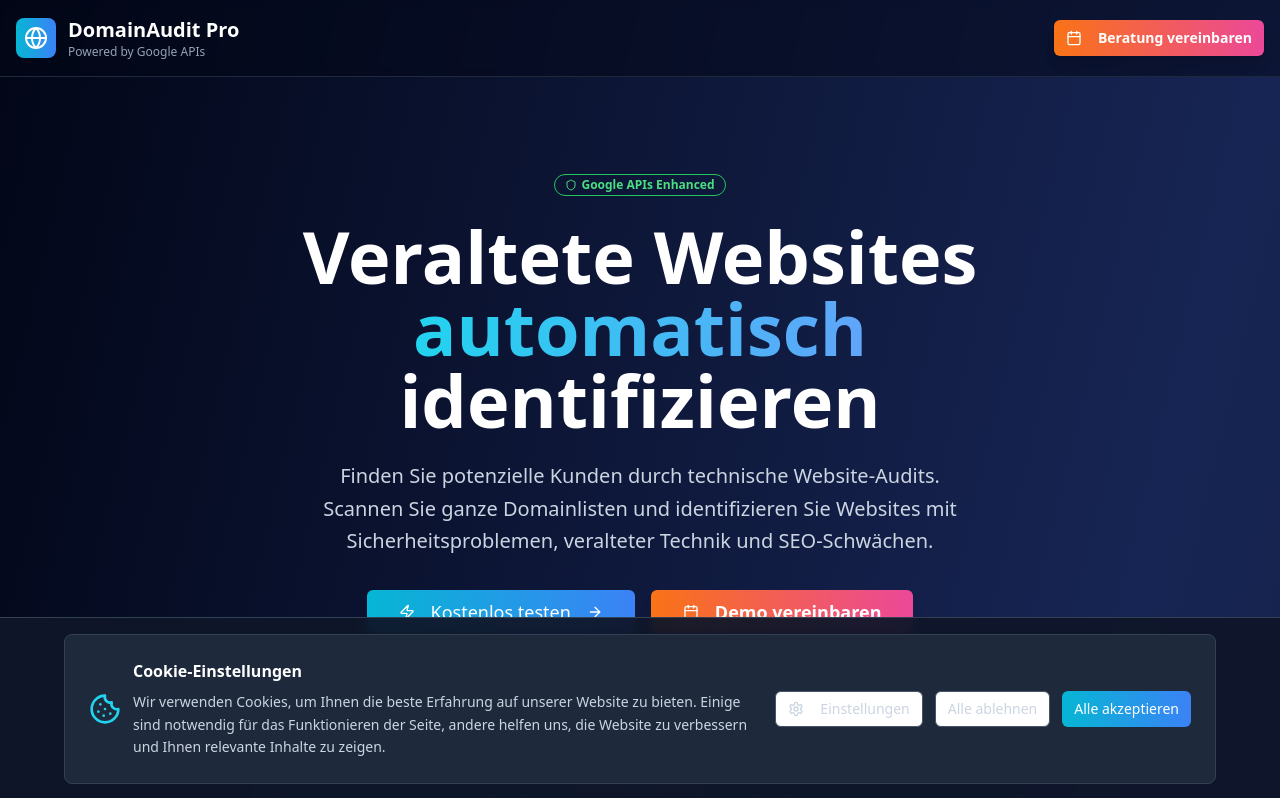
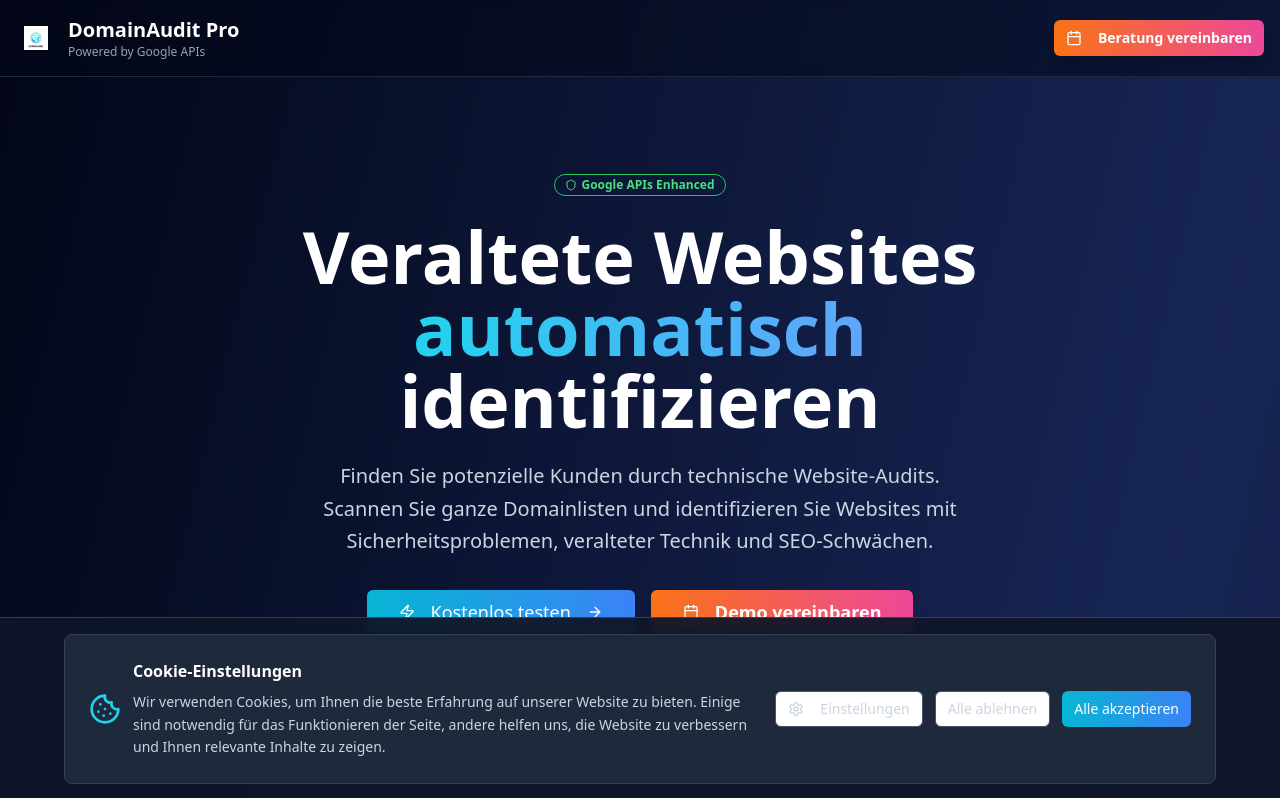
Before and after one commit to LepcsikMike/domain-vital-scanner, a React (Vite) app: page / in a window 1280 px wide. Shown: the top 798 px of the page. Built offline with nearby package versions, Linux system fonts and the light colour scheme.

Commit message:
Replace logo in menu and footer
Replace the globe icon with the new logo in the menu and footer components.

```diff
--- a/src/components/landing/Footer.tsx
+++ b/src/components/landing/Footer.tsx
@@ -1,7 +1,8 @@
 
 import React from 'react';
-import { Globe, Mail, Calendar, ExternalLink } from 'lucide-react';
+import { Mail, Calendar, ExternalLink } from 'lucide-react';
 import { Button } from "@/components/ui/button";
+import logo from '@/assets/logo.png';
 
 const Footer = () => {
   return (
@@ -11,8 +12,8 @@ const Footer = () => {
           {/* Brand */}
           <div className="md:col-span-2">
             <div className="flex items-center space-x-3 mb-4">
-              <div className="p-2 bg-gradient-to-r from-cyan-500 to-blue-500 rounded-lg">
-                <Globe className="h-6 w-6 text-white" />
+              <div className="p-2 rounded-lg">
+                <img src={logo} alt="DomainAudit Pro Logo" className="h-6 w-6" />
               </div>
               <div>
                 <h3 className="text-xl font-bold text-white">DomainAudit Pro</h3>
--- a/src/components/landing/HeroSection.tsx
+++ b/src/components/landing/HeroSection.tsx
@@ -2,7 +2,8 @@
 import React from 'react';
 import { Button } from "@/components/ui/button";
 import { Badge } from "@/components/ui/badge";
-import { Globe, Shield, Zap, ArrowRight, Calendar } from 'lucide-react';
+import { Shield, Zap, ArrowRight, Calendar } from 'lucide-react';
+import logo from '@/assets/logo.png';
 
 const HeroSection = () => {
   return (
@@ -15,8 +16,8 @@ const HeroSection = () => {
         <div className="container mx-auto px-4 py-4">
           <div className="flex items-center justify-between">
             <div className="flex items-center space-x-3">
-              <div className="p-2 bg-gradient-to-r from-cyan-500 to-blue-500 rounded-lg">
-                <Globe className="h-6 w-6 text-white" />
+              <div className="p-2 rounded-lg">
+                <img src={logo} alt="DomainAudit Pro Logo" className="h-6 w-6" />
               </div>
               <div>
                 <h1 className="text-xl font-bold text-white">DomainAudit Pro</h1>
--- a/src/pages/EnterpriseApp.tsx
+++ b/src/pages/EnterpriseApp.tsx
@@ -4,7 +4,8 @@ import { Card, CardContent, CardHeader, CardTitle } from "@/components/ui/card";
 import { Button } from "@/components/ui/button";
 import { Badge } from "@/components/ui/badge";
 import { Progress } from "@/components/ui/progress";
-import { Search, Globe, Shield, Zap, FileText, Download, Pause, Crown } from 'lucide-react';
+import { Search, Shield, Zap, FileText, Download, Pause, Crown } from 'lucide-react';
+import logo from '@/assets/logo.png';
 import { DomainSearchForm } from '@/components/DomainSearchForm';
 import { AnalysisResults } from '@/components/AnalysisResults';
 import { DashboardStats } from '@/components/DashboardStats';
@@ -60,7 +61,7 @@ const EnterpriseApp = () => {
           <div className="flex items-center justify-between">
             <div className="flex items-center space-x-3">
               <div className="p-2 bg-gradient-to-r from-yellow-500 to-orange-500 rounded-lg">
-                <Globe className="h-6 w-6 text-white" />
+                <img src={logo} alt="DomainAudit Pro Logo" className="h-6 w-6" />
               </div>
               <div>
                 <h1 className="text-2xl font-bold text-white flex items-center">
--- a/src/pages/Index.tsx
+++ b/src/pages/Index.tsx
@@ -5,7 +5,8 @@ import { Input } from "@/components/ui/input";
 import { Badge } from "@/components/ui/badge";
 import { Progress } from "@/components/ui/progress";
 import { Tabs, TabsContent, TabsList, TabsTrigger } from "@/components/ui/tabs";
-import { Search, Globe, Shield, Zap, FileText, Download, Play, Pause, AlertCircle, Crown } from 'lucide-react';
+import { Search, Shield, Zap, FileText, Download, Play, Pause, AlertCircle, Crown } from 'lucide-react';
+import logo from '@/assets/logo.png';
 import { DomainSearchForm } from '@/components/DomainSearchForm';
 import { AnalysisResults } from '@/components/AnalysisResults';
 import { DashboardStats } from '@/components/DashboardStats';
@@ -66,8 +67,8 @@ const Index = () => {
         <div className="container mx-auto px-4 py-6">
           <div className="flex items-center justify-between">
             <div className="flex items-center space-x-3">
-              <div className="p-2 bg-gradient-to-r from-cyan-500 to-blue-500 rounded-lg">
-                <Globe className="h-6 w-6 text-white" />
+              <div className="p-2 rounded-lg">
+                <img src={logo} alt="DomainAudit Pro Logo" className="h-6 w-6" />
               </div>
               <div>
                 <h1 className="text-2xl font-bold text-white">DomainAudit Pro - Kostenlos</h1>
```
Also changed, not shown: src/assets/logo.png (added).
